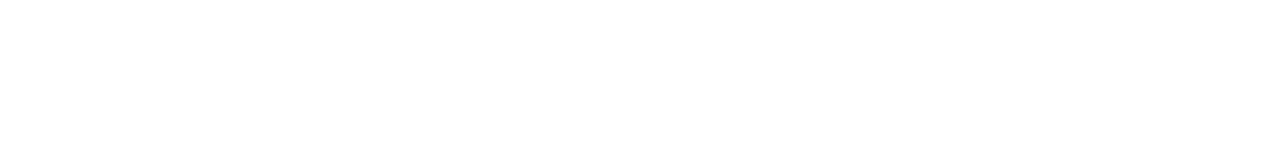
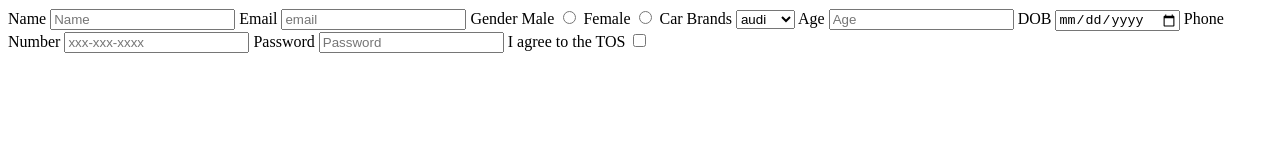
Before and after one commit to acciojob/signup-form-car-Ishank123456, a website: page main.html in a window 1280 px wide. Drawn offline with Linux system fonts and the light colour scheme.

Commit message:
created a submission

```diff
--- a/main.html
+++ b/main.html
@@ -3,14 +3,34 @@
 <html>
 
 <head>
-	<link rel="stylesheet" href="styles.css">
 </head>
 
 <body>
-	<!-- the entire body must be written by student -->
-    <script type="text/javascript" src="./script.js">
-</script>
-
+	<form action="" method="post"></form>
+	<label for="name">Name</label>
+	<input name="name" type="Text" id="name" placeholder="Name" required>
+	<label for="email">Email</label>
+	<input name="email" type="Email" id="email" placeholder="email" required>
+	<label>Gender</label>
+	<label for="Male">Male</label>
+	<input name="gender" type="radio" id="Male" required>
+	<label for="Female">Female</label>
+	<input name="gender" type="radio" id="Female" required>
+	<label for="cars">Car Brands</label>
+	<select name="cars option" type="Select" id="cars" placeholder=--Please choose an option-- required>
+		<option value="audi">audi</option>
+		<option value="lambo">lambo</option>
+	</select>
+	<label for="age">Age</label>
+	<input name="age" type="Number" id="age" placeholder=Age required>
+	<label for="dob">DOB</label>
+	<input name="dob" type="Date" id="dob" placeholder="Age" required>
+	<label for="tel">Phone Number</label>
+	<input name="tel" type="Tel" id="tel" Placeholder="xxx-xxx-xxxx">
+	<label for="password">Password</label>
+	<input name="password" type="Password" id="password" placeholder="Password" required>
+	<label for="tos">I agree to the TOS</label>
+	<input name="tos" type="Checkbox" id="tos" required>
 </body>
 
 </html>
```
